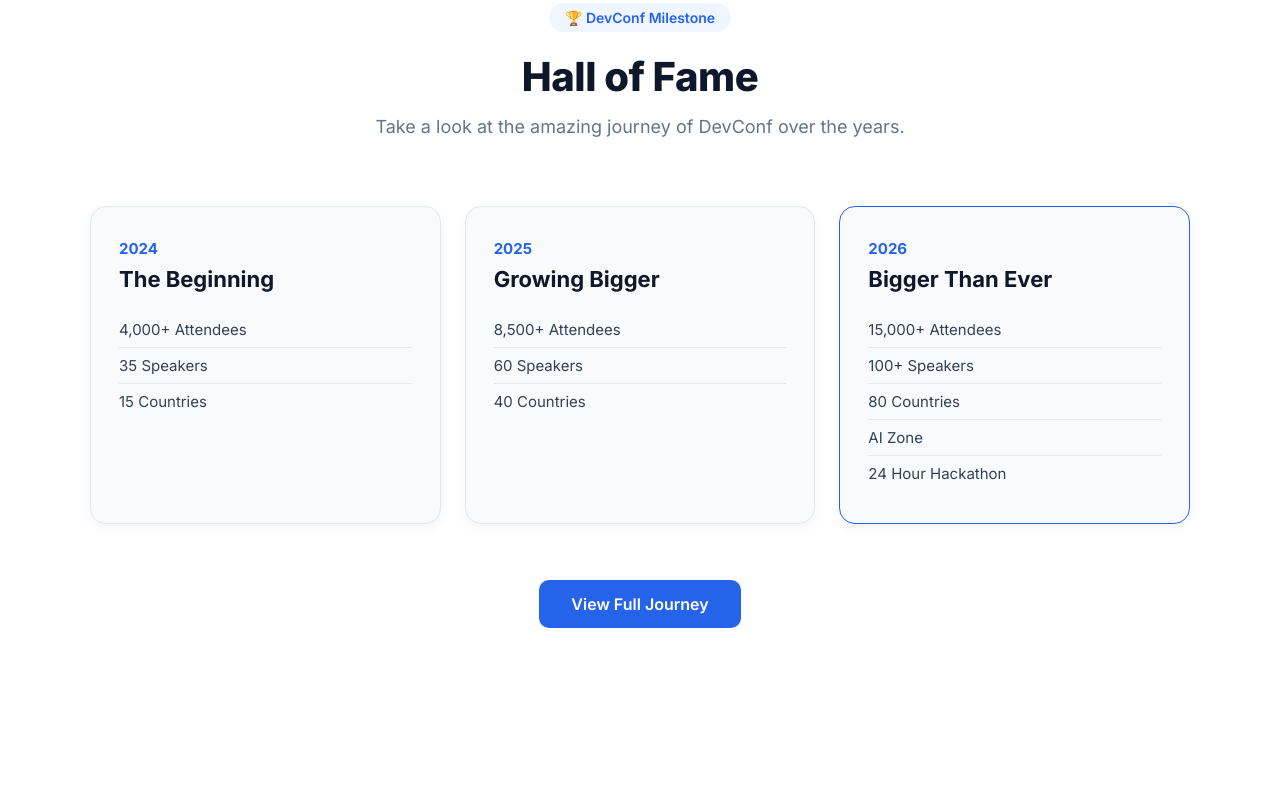
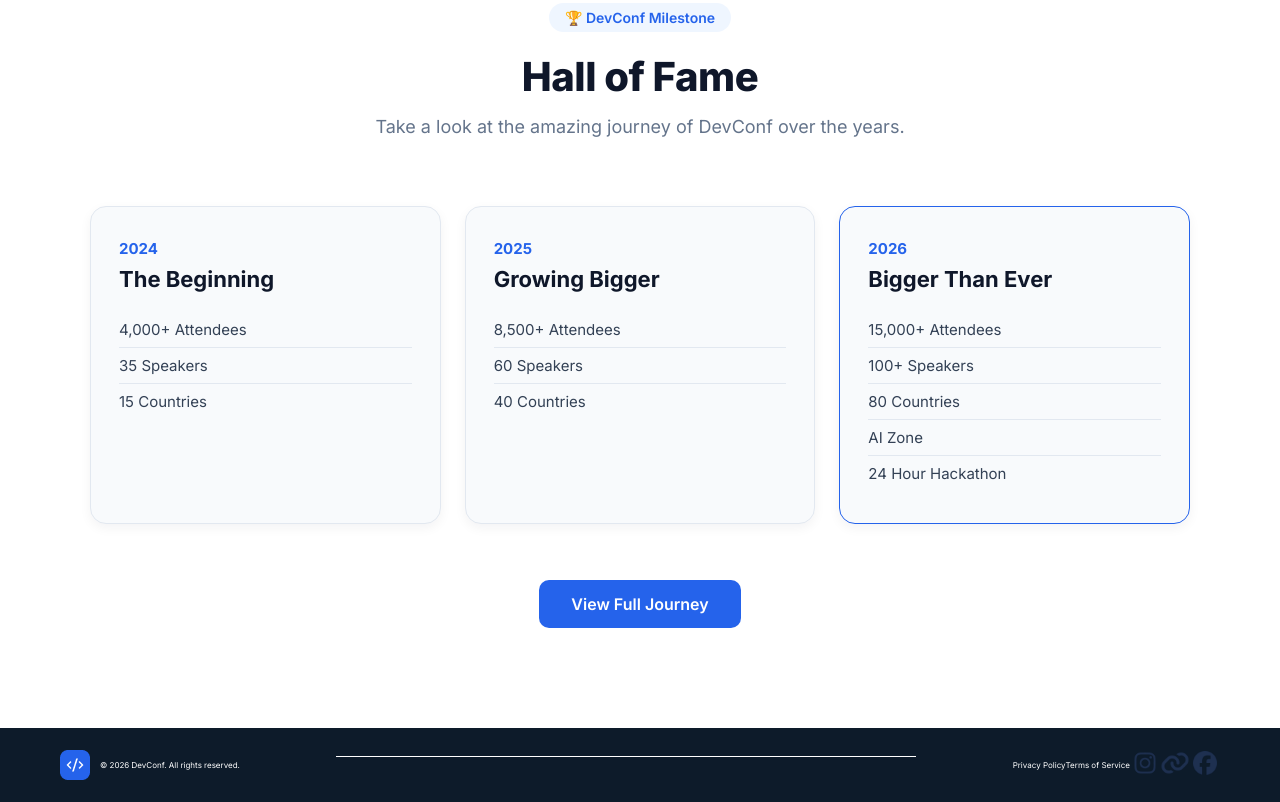
Before and after one commit to ashfaksaim-209/assignment--1, a plain HTML site: page index.html in a window 1280 px wide. Shown: the part 2500-3302 px from the top of the page. Before the commit the page ends 3228 px from the top, so only its background shows below. Drawn offline with Linux system fonts and the light colour scheme.

Commit message:
footer done

```diff
--- a/index.html
+++ b/index.html
@@ -10,7 +10,8 @@
     <link rel="preconnect" href="https://fonts.googleapis.com">
 <link rel="preconnect" href="https://fonts.gstatic.com" crossorigin>
 <link href="https://fonts.googleapis.com/css2?family=Inter:ital,opsz,wght@0,14..32,100..900;1,14..32,100..900&display=swap" rel="stylesheet">
-
+<!-- font awesome link -->
+ <link rel="stylesheet" href="https://cdnjs.cloudflare.com/ajax/libs/font-awesome/7.0.1/css/all.min.css" integrity="sha512-2SwdPD6INVrV/lHTZbO2nodKhrnDdJK9/kg2XD1r9uGqPo1cUbujc+IYdlYdEErWNu69gVcYgdxlmVmzTWnetw==" crossorigin="anonymous" referrerpolicy="no-referrer" />
 
 </head>
 <body>
@@ -208,5 +209,35 @@
   </div>
 
 </section>
+
+<!-- ai end  -->
+<!-- footer start -->
+<footer>
+    <div class="footer-box">
+        <div class="footer-box-one">
+            <img src="./assets/logo-mini.png" alt="" id="box-one-img">
+            <p id="box-one-p">© 2026 DevConf. All rights reserved.</p>
+        </div>
+
+        <hr id="footer-hr">
+<div class="footer-box-two">
+    <p>
+        Privacy Policy
+    </p>
+    <p>
+        Terms of Service
+    </p>
+    <a href="https://www.instagram.com/"><img src="./assets/instagram-brands-solid.png" alt="" class="footer-img"></a>
+    <a href="https://www.linkedin.com/"><img src="./assets/link-solid.png" alt="" class="footer-img"></a>
+    <a href="https://www.facebook.com/"><img src="./assets/facebook-brands-solid.png" alt="" class="footer-img"></a>
+</div>
+
+</div>
+
+</footer>
+
+
+
 </body>
+
 </html>
--- a/style.css
+++ b/style.css
@@ -445,3 +445,76 @@ padding-bottom: 250px;
     padding: 24px 20px;
   }
 }
+
+/* ai end  */
+/* last footer  */
+footer
+{
+    /* max-width: 1300px; */
+    background-color: #0D1B2A;
+    /* margin: auto; */
+    padding: 20px 60px 20px 60px;
+    color: white;
+
+}
+
+.footer-box
+{
+    display: flex;
+    justify-content: space-between;
+    align-items: center;
+    max-width: 1500px;
+    margin: auto;
+}
+
+#footer-hr
+{
+    margin: auto 40px auto 40px;
+    margin-bottom:25px ;
+    border: none;
+    border-top: 1px solid #ffff;
+    size: 8px;
+    width: 50%;
+}
+
+.footer-box-two
+{
+    display:flex ;
+    align-items: center;
+}
+
+.footer-box-one
+{
+    display: flex;
+    align-items: center;
+    gap: 10px;
+}
+
+.footer-img
+{
+    width: 30px;
+    height: auto;
+}
+
+ #box-one-p
+ {
+    font-size: 8px;
+}
+
+#box-one-img
+{
+     width: 30px;
+    height: auto;
+
+}
+
+.footer-box-two p{
+    font-size: 8px;
+}
+
+.footer-box-
+{
+    display: flex;
+    align-items: center;
+    gap: 10px;
+}
```
Also changed, not shown: assets/facebook-brands-solid.png (added), assets/instagram-brands-solid.png (added), assets/link-solid.png (added).
